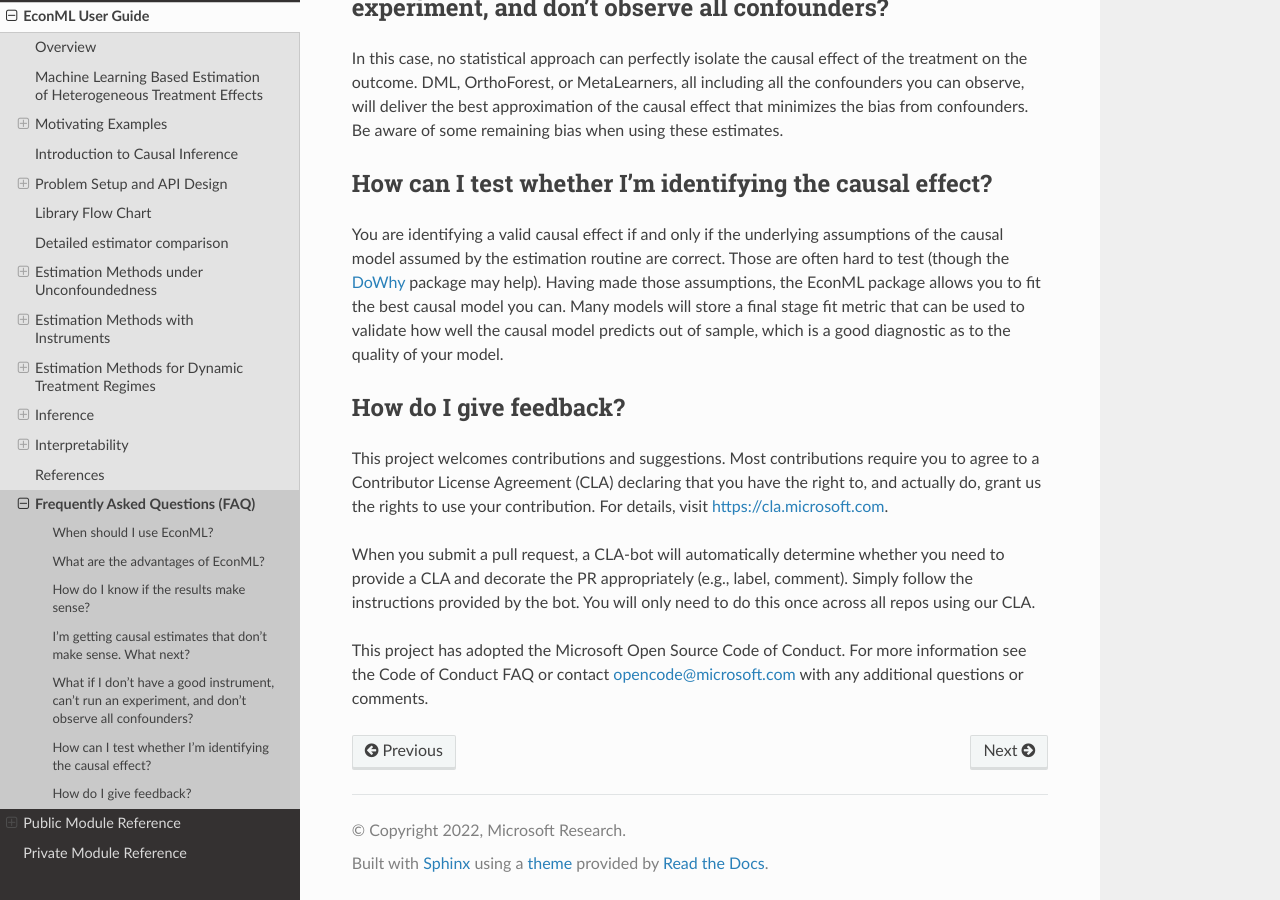
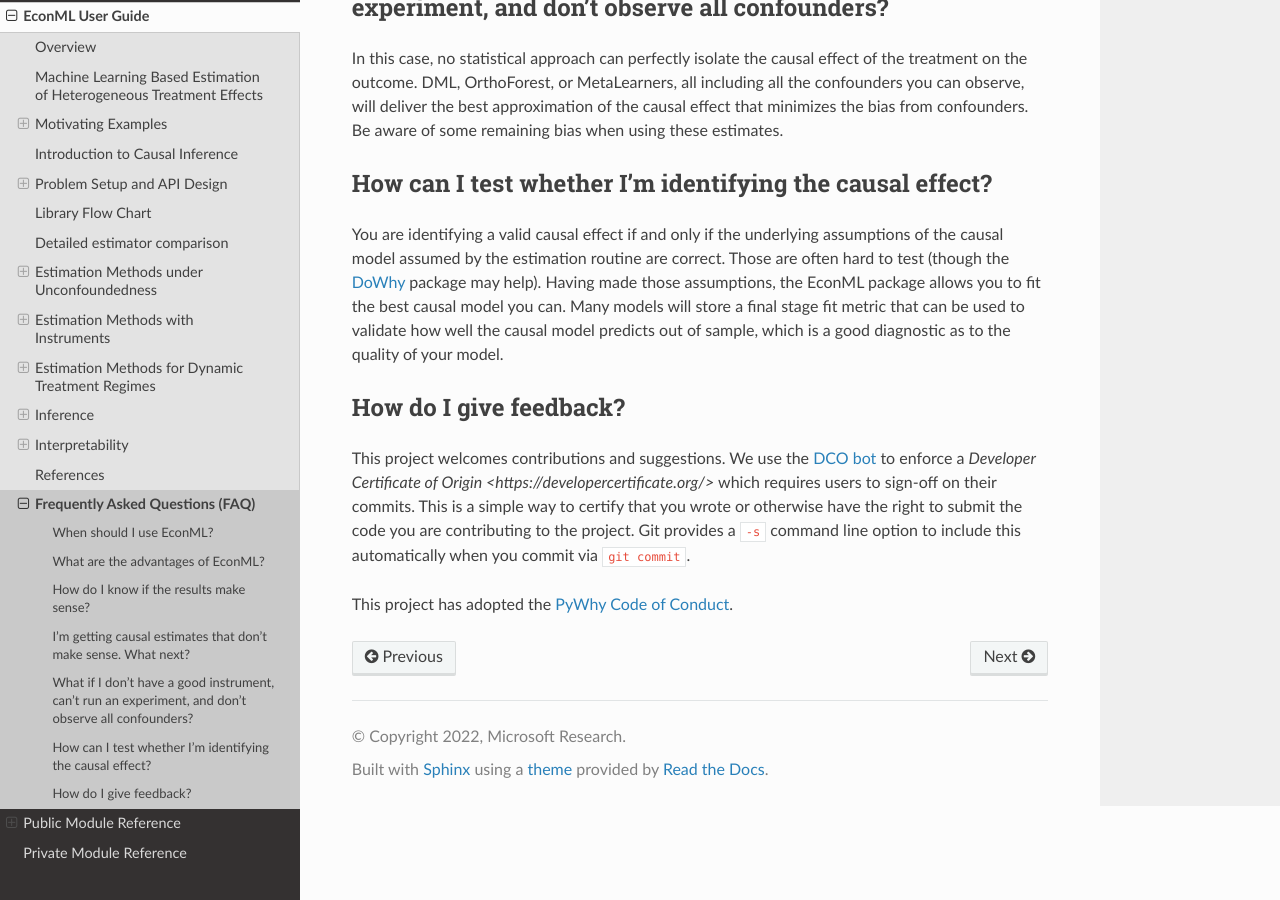
Before and after one commit to py-why/EconML, a Sphinx documentation site: the page built from doc/spec/faq.rst, in a window 1280 px wide and 900 px high, scrolled down 1033 px. Built offline with Sphinx 7.4.7 and the Read the Docs theme 2.0.0, drawn with Linux system fonts in a browser that asks for light colours.

Commit message:
Update developer documentation
Signed-off-by: Keith Battocchi <kebatt@microsoft.com>
Signed-off-by: star1327p <star1327p@gmail.com>

```diff
--- a/doc/spec/faq.rst
+++ b/doc/spec/faq.rst
@@ -56,15 +56,10 @@ which is a good diagnostic as to the quality of your model.
 How do I give feedback?
 ------------------------------------
 
-This project welcomes contributions and suggestions. Most contributions require you to agree to
-a Contributor License Agreement (CLA) declaring that you have the right to, and actually do,
-grant us the rights to use your contribution. For details, visit https://cla.microsoft.com.
+This project welcomes contributions and suggestions.  We use the `DCO bot <https://github.com/apps/dco>`_ to enforce a
+`Developer Certificate of Origin <https://developercertificate.org/>` which requires users to sign-off on their commits.
+This is a simple way to certify that you wrote or otherwise have the right to submit the code you are contributing to
+the project.  Git provides a :code:`-s` command line option to include this automatically when you commit via :code:`git commit`.
 
 
-When you submit a pull request, a CLA-bot will automatically determine whether you need to provide
-a CLA and decorate the PR appropriately (e.g., label, comment).
-Simply follow the instructions provided by the bot. You will only need to do this once across all repos using our CLA.
-
-
-This project has adopted the Microsoft Open Source Code of Conduct.
-For more information see the Code of Conduct FAQ or contact opencode@microsoft.com with any additional questions or comments.
+This project has adopted the `PyWhy Code of Conduct <https://github.com/py-why/governance/blob/main/CODE-OF-CONDUCT.md>`_.
```
Also changed, not shown: README.md (+11 -6 lines).
